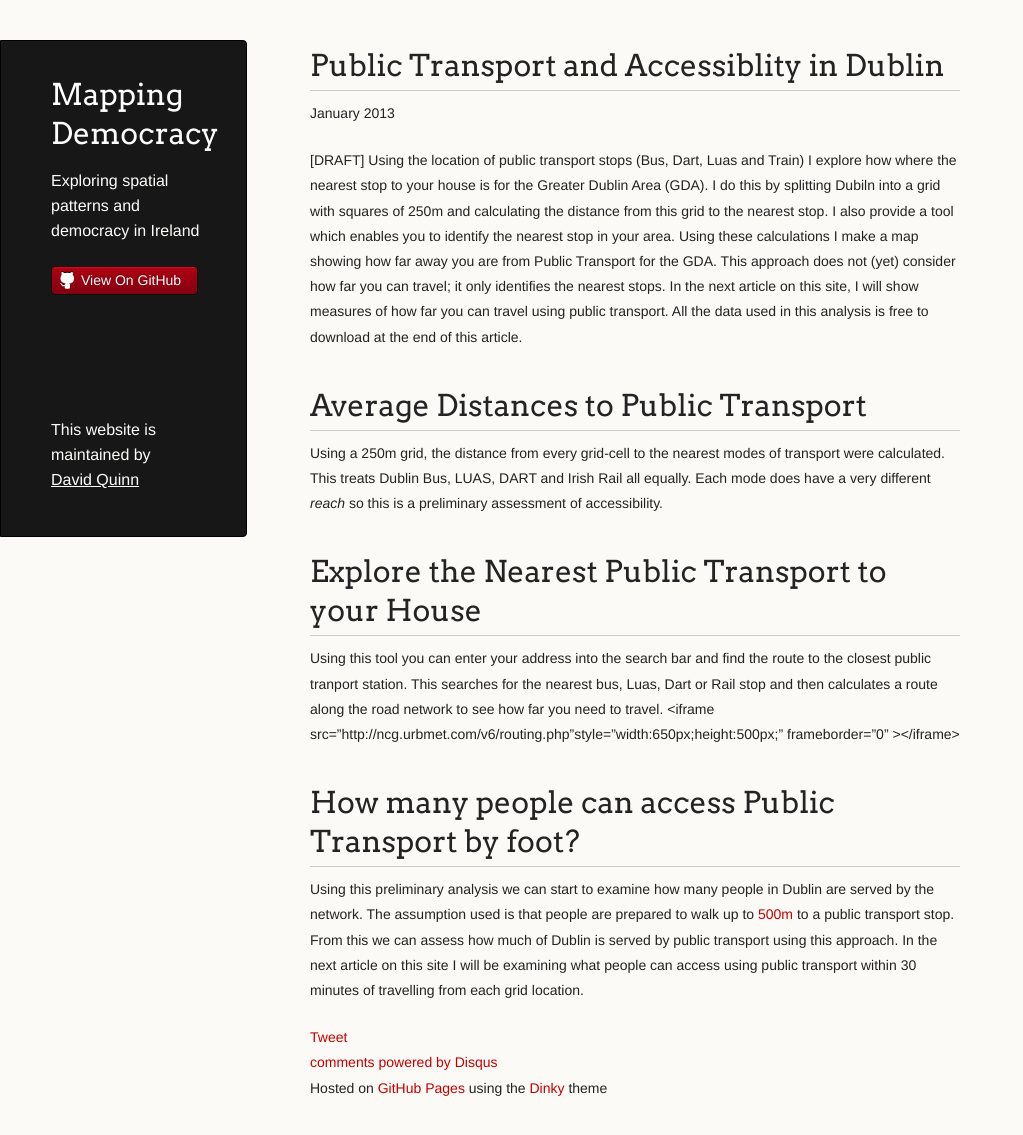
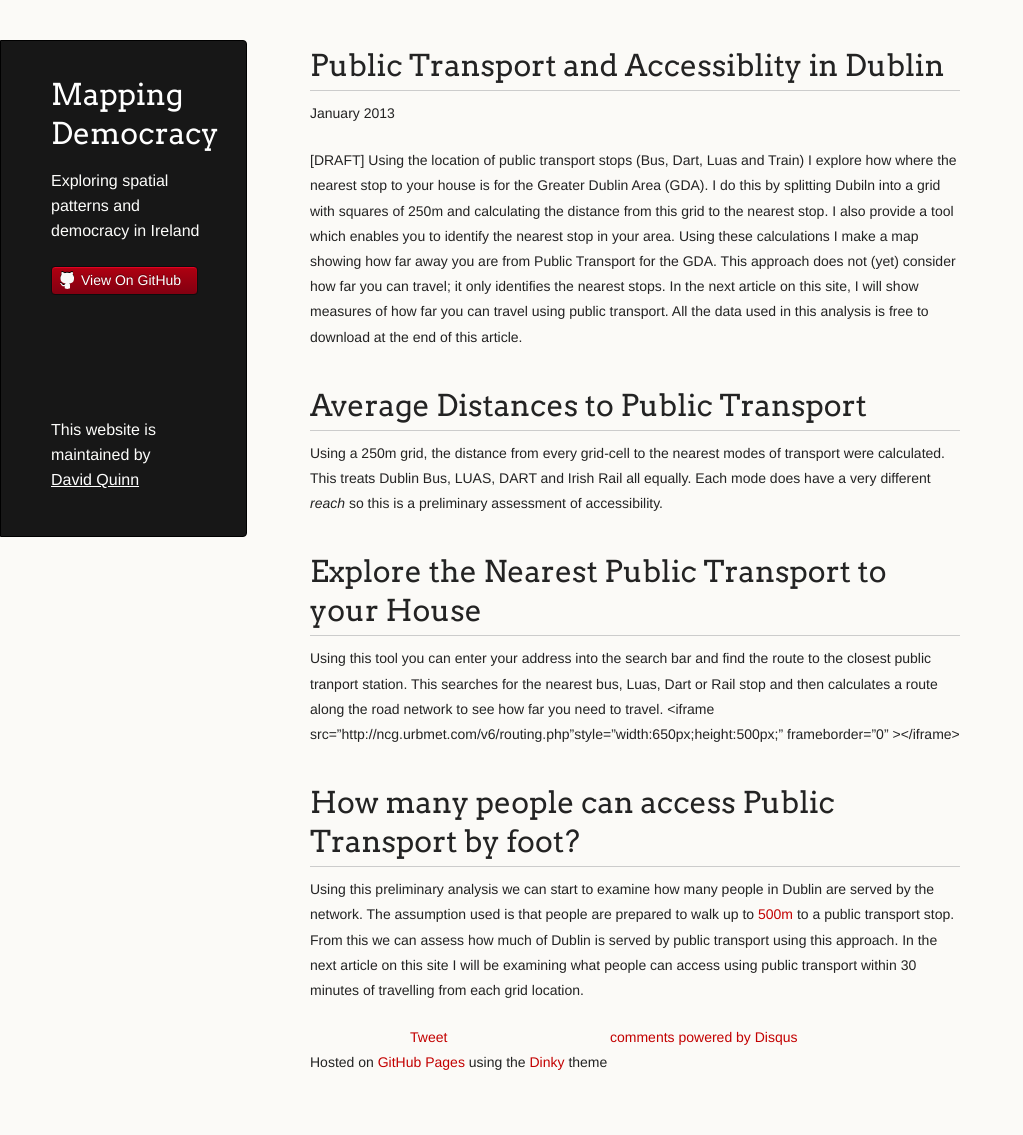
Before and after one commit to djq/mapping_democracy, a Jekyll site: the page built from _posts/2013-01-10-Public-Transport-Accessibility-in-Dublin.md, in a window 1280 px wide and 1173 px high. Shown: the top 1135 px of the window, without its empty margins (0-1023 px from the left). Built offline with Jekyll 4.4.1, drawn with Linux system fonts in a browser that asks for light colours; Markdown is read by kramdown in place of the engine named in the settings; comment, search, counter and statistics services are not loaded.

Commit message:
changed sharing buttons

```diff
--- a/_layouts/post.html
+++ b/_layouts/post.html
@@ -92,10 +92,15 @@
 
       <!--Social Sharing Things -->
       <div class="social-button-container">
-                <div class="fb-like" data-href="#" data-send="false" data-layout="button_count" data-width="100" data-show-faces="false"></div>
-                <a href="https://twitter.com/share" class="twitter-share-button" data-url="#" data-text="Social Buttons!">Tweet</a>
-                <div class="g-plusone" data-size="medium" data-width="100" data-href="#"></div>
-      </div>
+                <div class="social-button">
+                    <div class="fb-like" data-href="#" data-send="false" data-layout="button_count" data-width="100" data-show-faces="false"></div>
+                </div>
+                <div class="social-button">
+                    <a href="https://twitter.com/share" class="twitter-share-button" data-url="#" data-text="Social Buttons!">Tweet</a>
+                </div>
+                <div class="social-button">
+                    <div class="g-plusone" data-size="medium" data-width="100" data-href="#"></div>
+                </div>
 
 
       <!-- disqus -->
```
